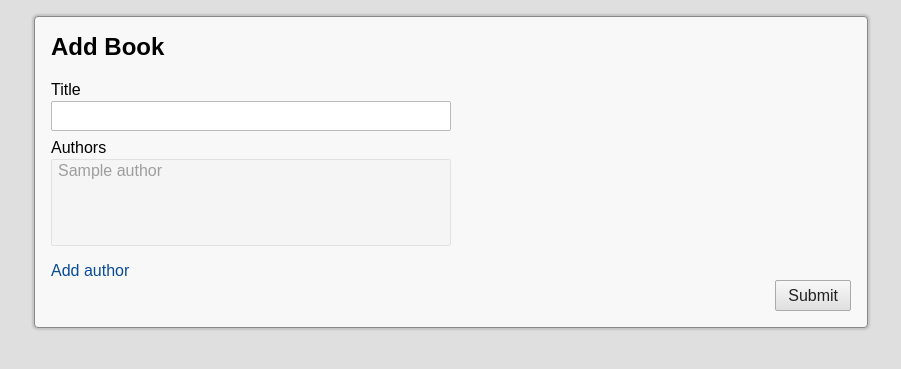
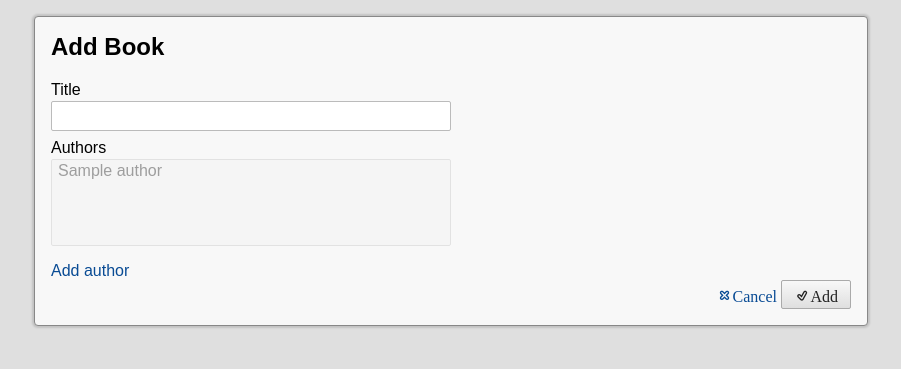
Before and after one commit to gordio/prom_test, a Flask app: page /books/add/ in a window 1280 px wide. Shown: the top 369 px of the page, without its empty margins (189-1090 px from the left). Run offline with Flask 2, Linux system fonts and the light colour scheme; tables that the repository leaves empty hold one stand-in row (values such as "Sample post"); some libraries are stand-ins or nearby versions.

Commit message:
books: (fix) buttons in add.html

```diff
--- a/templates/books/add.html
+++ b/templates/books/add.html
@@ -18,7 +18,8 @@
 
 		<a href="{{ url_for('authors_add') }}">Add author</a>
 		<div class="buttons">
-			<input type="submit">
+			<a class="icon-cancel" href="javascript:history.back()">Cancel</a>
+			<button class="icon-accept">Add</button>
 		</div>
 	</form>
 {% endblock %}
```
